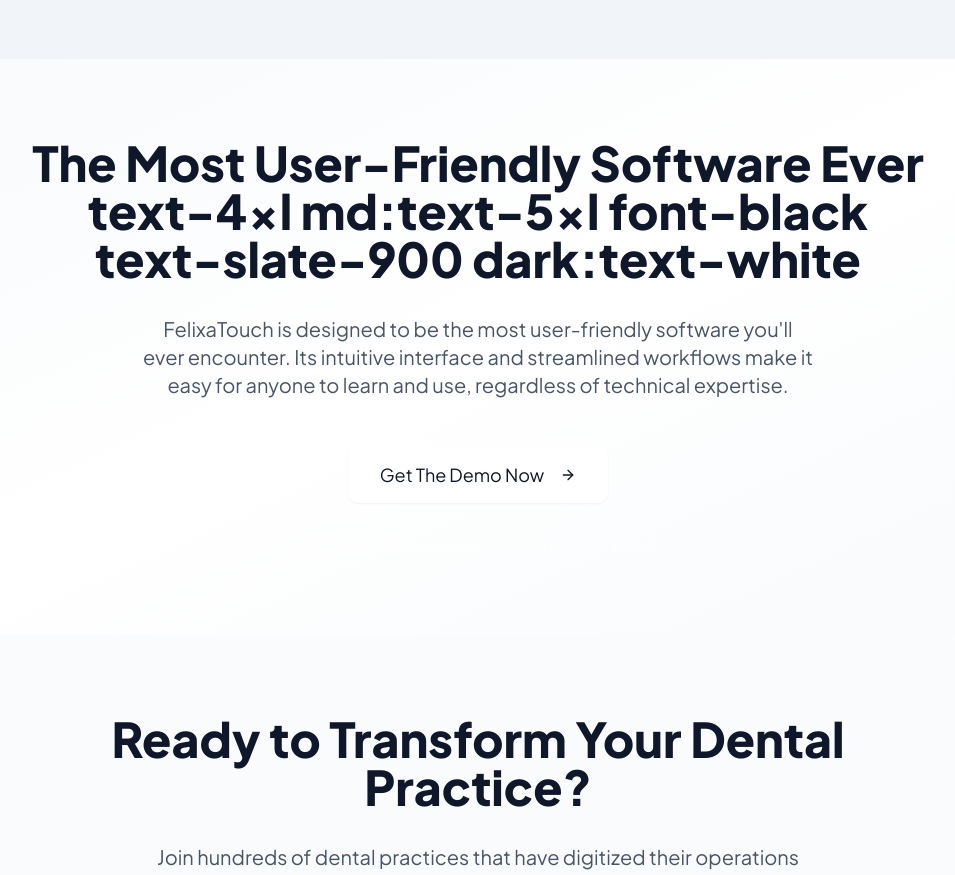
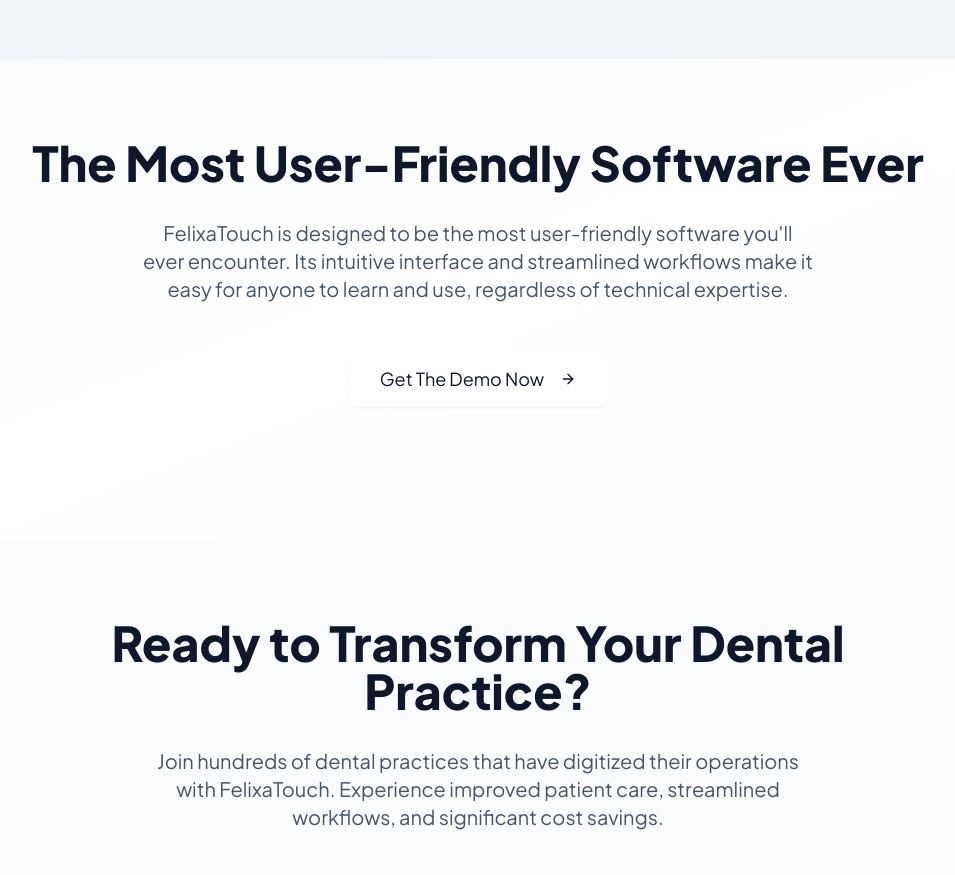
Before and after one commit to sahircmr/Felixatouch-softgen, a Next.js app: page /dental-clinic-management-software in a window 1280 px wide. Shown: the part 5080-5955 px from the top of the page, without its empty margins (162-1117 px from the left). Built offline with nearby package versions, Linux system fonts and the light colour scheme.

Commit message:
Edit /src/pages/dental-clinic-management-software.tsx

```diff
--- a/src/pages/dental-clinic-management-software.tsx
+++ b/src/pages/dental-clinic-management-software.tsx
@@ -417,7 +417,6 @@
             <div className="max-w-4xl mx-auto text-center space-y-8">
               <h2 className="text-4xl md:text-5xl font-black text-slate-900 dark:text-white">
                 The Most User-Friendly Software Ever
-                text-4xl md:text-5xl font-black text-slate-900 dark:text-white
               </h2>
 
                 <p className="text-xl text-slate-600 dark:text-slate-300 max-w-2xl mx-auto">
```
